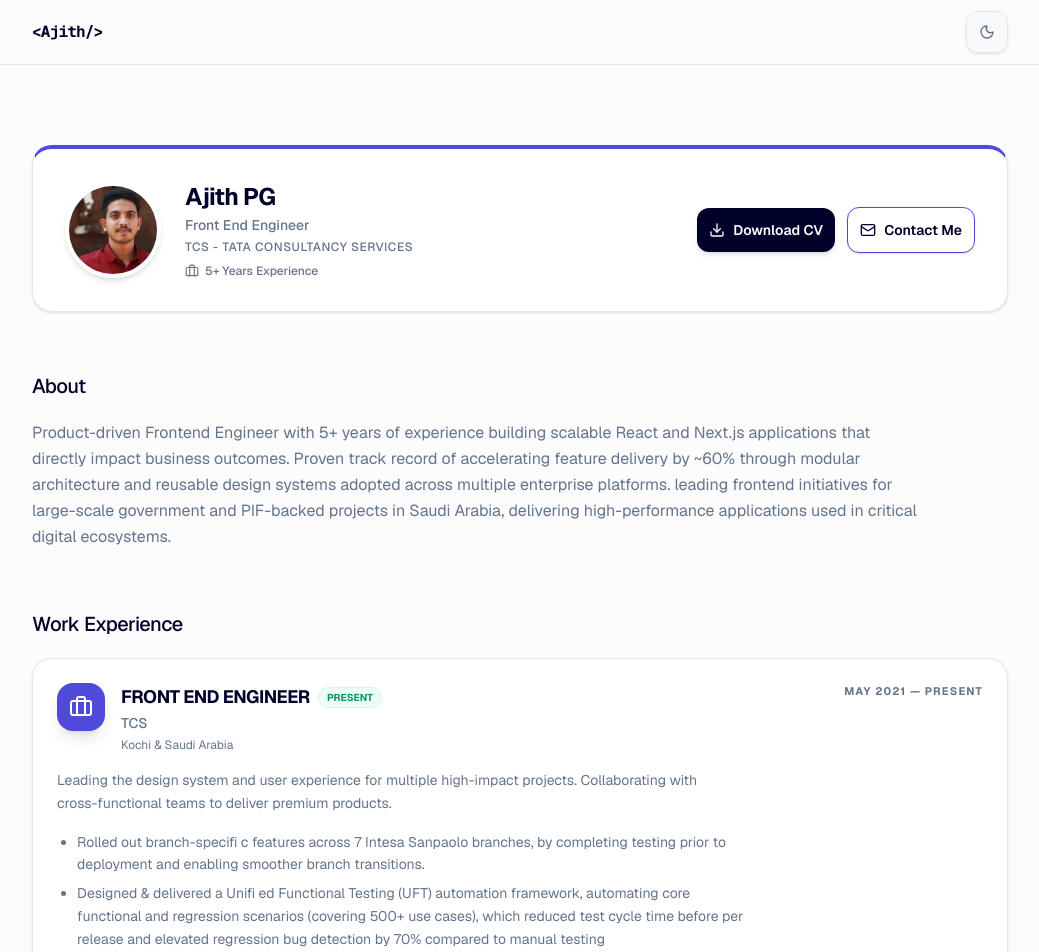
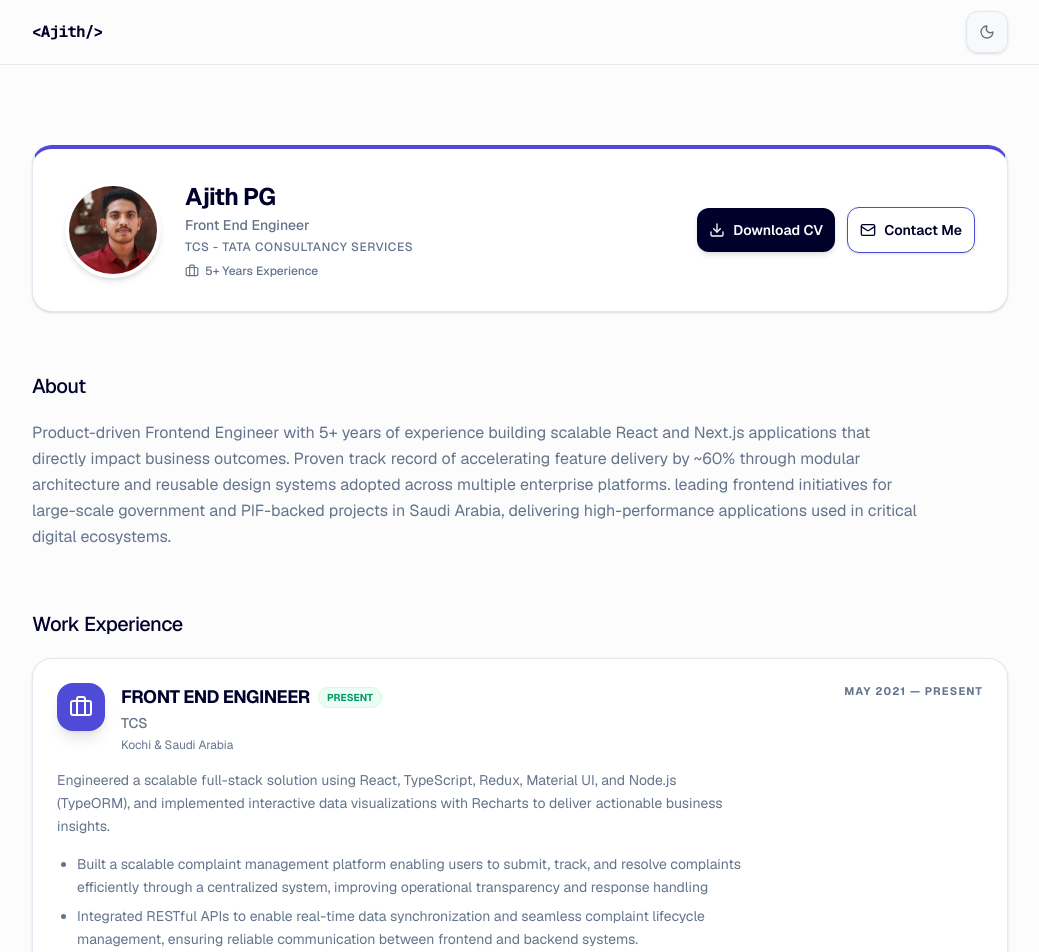
Before and after one commit to AjithPG/portfolio, a Next.js app: page / in a window 1280 px wide. Shown: the top 952 px of the page, without its empty margins (120-1159 px from the left). Built offline with nearby package versions, Linux system fonts and the light colour scheme.

Commit message:
feat: Add initial portfolio data for personal, experience, and project sections.

```diff
--- a/data/portfolio.ts
+++ b/data/portfolio.ts
@@ -16,10 +16,8 @@ export const portfolioData = {
             period: "May 2021 — Present",
             status: "Present",
             location: "Kochi & Saudi Arabia",
-            description: "Leading the design system and user experience for multiple high-impact projects. Collaborating with cross-functional teams to deliver premium products.",
-            highlights:["Rolled out branch-specifi c features across 7 Intesa Sanpaolo branches, by completing testing prior to deployment and enabling smoother branch transitions.",
-                "Designed & delivered a Unifi ed Functional Testing (UFT) automation framework, automating core functional and regression scenarios (covering 500+ use cases), which reduced test cycle time before per release and elevated regression bug detection by 70% compared to manual testing"
-            ],
+            description: "Engineered a scalable full-stack solution using React, TypeScript, Redux, Material UI, and Node.js (TypeORM), and implemented interactive data visualizations with Recharts to deliver actionable business insights.",
+            highlights:["Built a scalable complaint management platform enabling users to submit, track, and resolve complaints efficiently through a centralized system, improving operational transparency and response handling","Integrated RESTful APIs to enable real-time data synchronization and seamless complaint lifecycle management, ensuring reliable communication between frontend and backend systems."],
             tech: ["React Js", "Redux", "TypeScript","Material UI","Node Js","Figma","Jest"],
             icon: "Briefcase",
             color: "primary",
```
